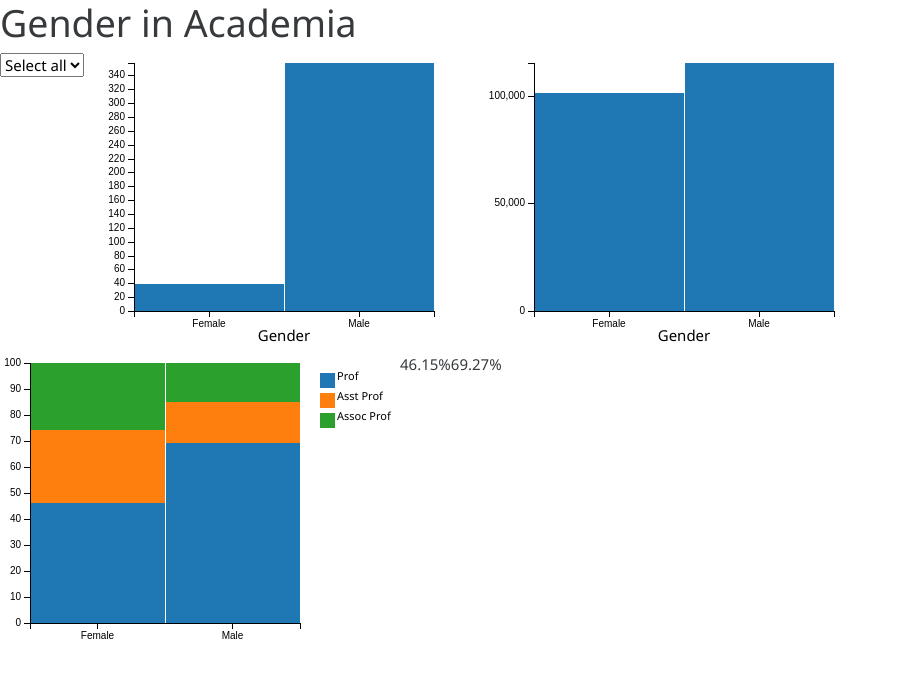
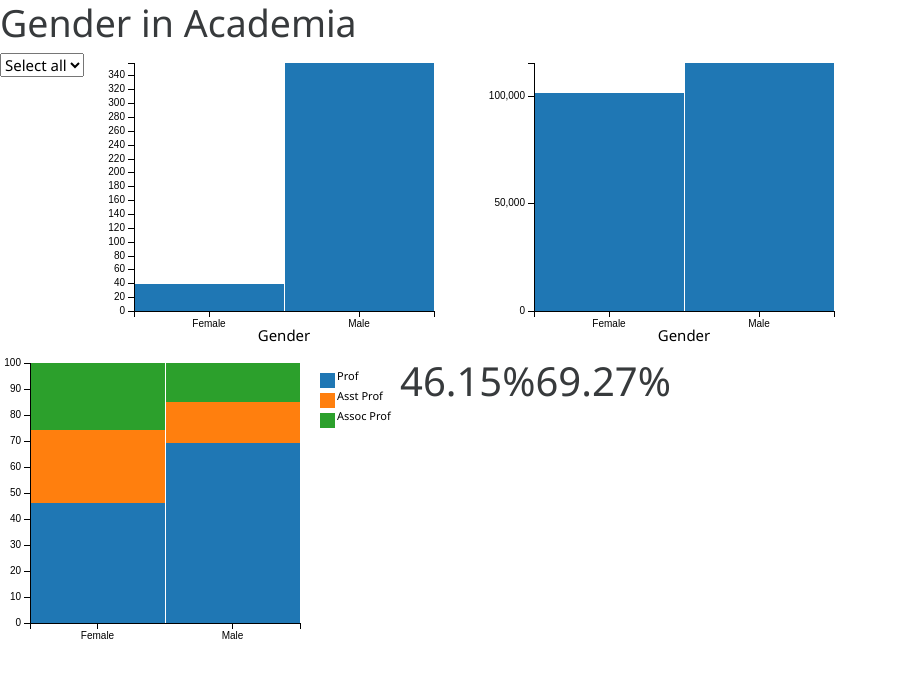
Before and after one commit to pazcm/dashboard, a plain HTML site: page index.html in a window 1280 px wide. Shown: the whole page, without its empty margins (0-898 px from the left). Drawn offline with Linux system fonts and the light colour scheme.

Commit message:
add Percentage Proffesors style

```diff
--- a/index.html
+++ b/index.html
@@ -8,6 +8,7 @@
 
     <link rel="stylesheet" href="static/css/bootstrap.min.css" type="text/css" />
     <link rel="stylesheet" href="static/css/dc.min.css" type="text/css" />
+    <link rel="stylesheet" href="static/css/style.css" type="text/css" />
 
     <script type="text/javascript" src="static/js/d3.min.js"></script>
     <script type="text/javascript" src="static/js/crossfilter.min.js"></script>
@@ -28,8 +29,8 @@
 
     <div id="rank-distribution"></div>
 
-    <div id="percent-of-women-professors"></div>
-    <div id="percent-of-men-professors"></div>
+    <div class="number-box" id="percent-of-women-professors"></div>
+    <div class="number-box" id="percent-of-men-professors"></div>
 
 
 </body>
--- /dev/null
+++ b/static/css/style.css
@@ -0,0 +1,5 @@
+.number-box {
+    font-size: 40px;
+    text-align: center;
+    line-height: normal;
+}
```
